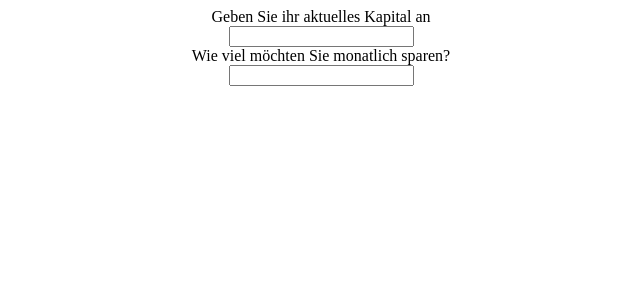
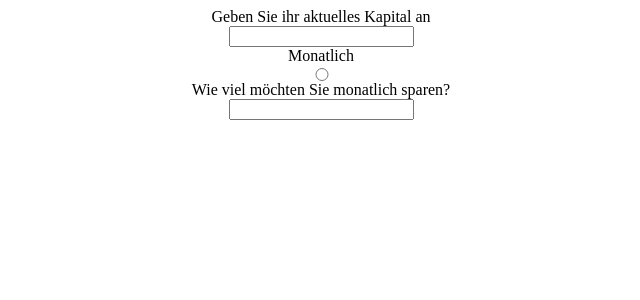
Before and after one commit to y4nisb/Pensionsrechner, a React (Create React App) app in the folder client/: page / in a window 1280 px wide. Shown: the top 300 px of the page, without its empty margins (319-959 px from the left). Built offline with nearby package versions, Linux system fonts and the light colour scheme.

Commit message:
radiobutton monatliche zahlung
radiobutton monatliche zahlung

```diff
--- a/client/src/App.js
+++ b/client/src/App.js
@@ -7,6 +7,8 @@ function App() {
         <label> Geben Sie ihr aktuelles Kapital an</label>
         <input type="number" />
       </div>
+      <label>Monatlich</label>
+      <input type="radio" name="monatlich" value="monatlich" />
       <div className="input2">
         <label> Wie viel möchten Sie monatlich sparen? </label>
         <input type="number" />
```
